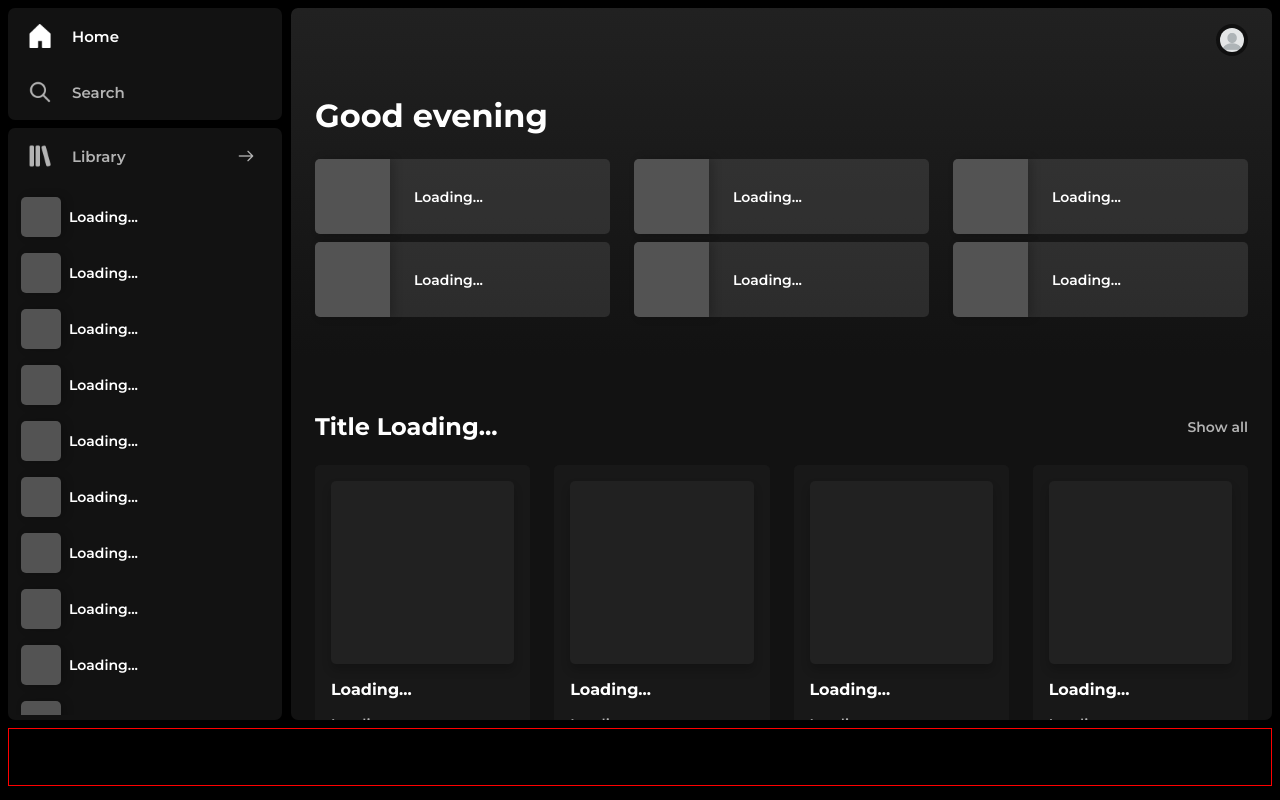
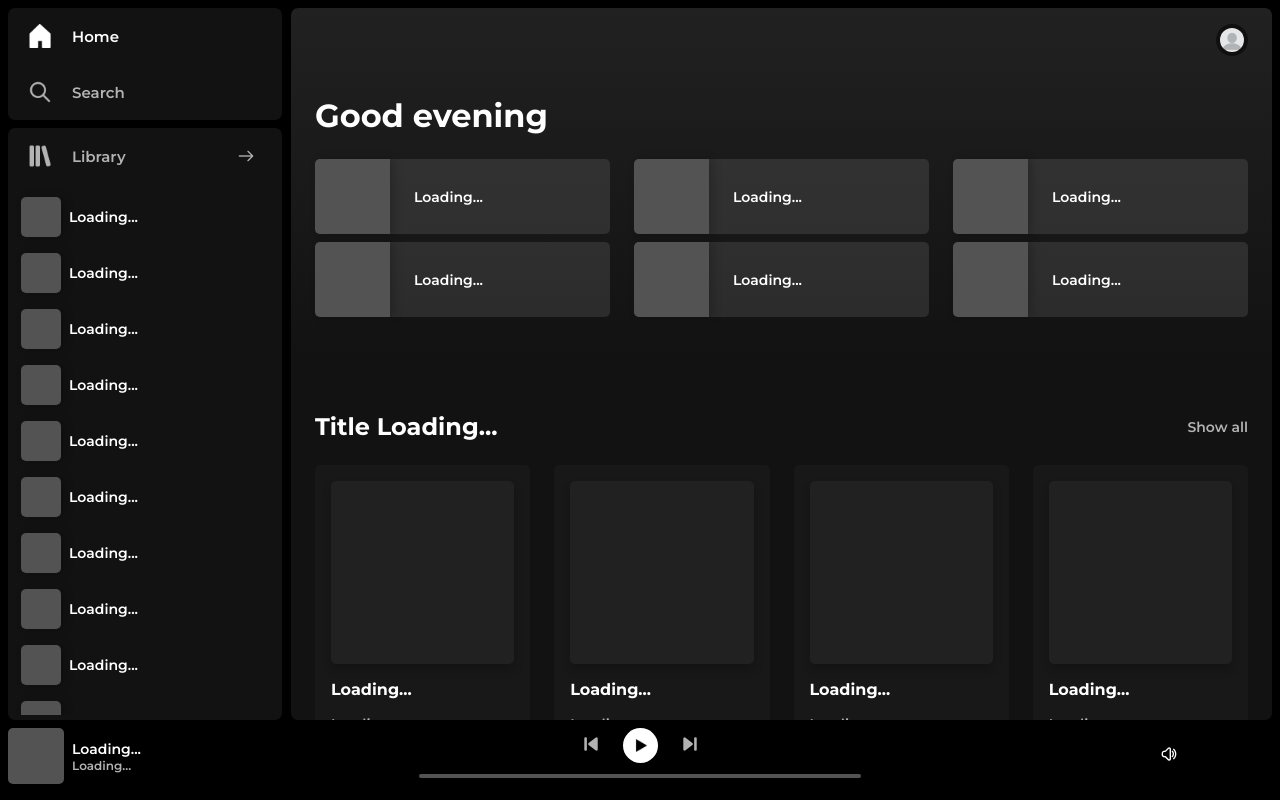
Before and after one commit to sawarni99/spotify-clone, a React (Create React App) app: page / in a window 1280 px wide. Built offline with nearby package versions, Linux system fonts and the light colour scheme.

Commit message:
Change progress implemented.

```diff
--- a/src/App.css
+++ b/src/App.css
@@ -78,5 +78,4 @@
 .app-player {
     min-height: var(--min-height);
     margin-block: var(--main-padding);
-    border: 1px red solid;
 }
--- a/src/App.jsx
+++ b/src/App.jsx
@@ -9,6 +9,7 @@ import Search from './pages/search/Search';
 import './App.css';
 import Songs from './pages/songs/Songs';
 import SideBarLibrary from './sections/side-bar-library/SideBarLibrary';
+import Player from './sections/player/Player';
 
 /*
 	1. Have to create a 404 page...
@@ -102,7 +103,9 @@ function App() {
 						</Routes>
 					</div>
 				</div>
-				<div className='app-player'></div>
+				<div className='app-player'>
+					<Player />
+				</div>
 			</div>
 		</Router>
 	);
--- a/src/components/play-button/PlayButton.css
+++ b/src/components/play-button/PlayButton.css
@@ -19,6 +19,10 @@
     margin-left: 3px;
 }
 
+.play-button.plain:hover {
+    background-color: white;
+}
+
 .play-button:hover {
     background-color: var(--color-primary-green);
     transform: scale(1.03);
--- a/src/components/play-button/PlayButton.jsx
+++ b/src/components/play-button/PlayButton.jsx
@@ -5,8 +5,8 @@ export default function PlayButton({plain, size, onClick}) {
 
   let className = 'play-button normal';
   let style = {
-    height: (size === 'small') ? '32px' : '50px',
-    width: (size === 'small') ? '32px' : '50px',
+    height: (size === 'small') ? '35px' : '50px',
+    width: (size === 'small') ? '35px' : '50px',
   }
 
   if(plain) {
--- /dev/null
+++ b/src/components/progress-bar/ProgressBar.css
@@ -0,0 +1,26 @@
+.progress-bar {
+    background-color: var(--color-gray-secondary);
+    width: 100%;
+    height: 4px;
+    border-radius: 10px;
+}
+
+.progress-bar-progress {
+    background-color: var(--color-white);
+    height: 100%;
+    border-radius: inherit;
+    display: flex;
+    justify-content: flex-end;
+    align-items: center;
+}
+
+.progress-bar:hover .progress-bar-slider{
+    background-color: var(--color-white);
+    height: 12px;
+    width: 12px;
+    border-radius: 500px;
+}
+
+.progress-bar:hover .progress-bar-progress {
+    background-color: var(--color-primary-green);
+}
--- /dev/null
+++ b/src/components/progress-bar/ProgressBar.jsx
@@ -0,0 +1,22 @@
+import './ProgressBar.css'
+import React, { useEffect, useRef } from 'react'
+import { useProgress } from '../../hooks/hooks';
+
+
+export default function ProgressBar({progress, setProgress, onClicked}) {
+	const barRef = useRef(null);
+	const progressRef = useRef(null);
+	useProgress(barRef, progressRef, setProgress);
+
+	const progressStyle = {
+		width: `${progress}%`,
+	}
+
+	return (
+		<div ref={barRef} className='progress-bar'>
+			<div ref={progressRef} style={progressStyle} className="progress-bar-progress">
+				<div className="progress-bar-slider" />
+			</div>
+		</div>
+	);
+}
--- a/src/hooks/hooks.js
+++ b/src/hooks/hooks.js
@@ -2,6 +2,7 @@ import useResizeAll from "./useResizeAll";
 import useHover from './useHover';
 import useCheckOutsideClick from './useCheckOutsideClick';
 import useResize from "./useResize";
-import useScroll from './useScroll'
+import useScroll from './useScroll';
+import useProgress from './useProgress'
 
-export {useResizeAll, useHover, useCheckOutsideClick, useResize, useScroll};
+export {useResizeAll, useHover, useCheckOutsideClick, useResize, useScroll, useProgress};
--- /dev/null
+++ b/src/hooks/useProgress.js
@@ -0,0 +1,60 @@
+import { useEffect, useState } from "react";
+// import {getStyleValue, pxToNum} from '../../utils/StyleUtil';
+
+export default function useProgress(barRef, progressRef, setProgress) {
+
+    // const [clicked, setClicked] = useState(false);
+
+    const getPositionPercent = (event, bar) => {
+        const barLeft = bar.getBoundingClientRect().left;
+        const barWidth = bar.getBoundingClientRect().width;
+        const position = event.clientX;
+        const progressPercent = (position-barLeft)/barWidth*100;
+        return progressPercent;
+    }
+
+    useEffect(() => {
+
+        const bar = barRef.current;
+        const progress = progressRef.current;
+
+        const onMouseMove = (event) => {
+            const progressPercent = getPositionPercent(event, bar);
+
+            if(progressPercent < 0) {
+                setProgress(0);
+            }else if(progressPercent > 100) {
+                setProgress(100);
+            } else {
+                setProgress(progressPercent);
+            }
+        }
+
+        const onMouseUp = () => {
+            window.removeEventListener('mousemove', onMouseMove);
+        }
+
+        const onMouseDown = (event) => {
+            window.addEventListener('mousemove', onMouseMove);
+
+            const progressPercent = getPositionPercent(event, bar);
+            setProgress(progressPercent);
+        }
+
+
+        if(barRef !== undefined && bar !== null) {
+            bar.addEventListener('mousedown', onMouseDown);
+            window.addEventListener('mouseup', onMouseUp);
+        }
+
+        return () => {
+            if(barRef !== undefined && bar !== null) {
+                bar.removeEventListener('mousedown', onMouseDown);
+            }
+			window.removeEventListener('mouseup', onMouseUp);
+        }
+
+    }, [barRef, progressRef, setProgress]);
+
+    // return clicked;
+}
--- a/src/index.css
+++ b/src/index.css
@@ -16,6 +16,7 @@
     --min-height: 56px;
     --font-size-primary: 16px;
     --font-size-small: 14px;
+    --font-size-x-small: 12px;
     --font-size-medium: 20px;
     --font-size-x-medium: 22px;
     --font-size-large: 24px;
--- /dev/null
+++ b/src/sections/player/Player.css
@@ -0,0 +1,66 @@
+.player {
+    display: flex;
+    height: 100%;
+    width: 100%;
+}
+
+.player-left {
+    display: flex;
+    flex: 1;
+    gap: var(--main-padding);
+}
+
+.player-song-img-container {
+    height: 100%;
+    aspect-ratio: 1;
+    background-color: var(--color-gray-secondary);
+    border-radius: 5px;
+}
+
+.player-song-desc {
+    display: flex;
+    flex-direction: column;
+    justify-content: center;
+}
+
+.player-song-name {
+    font-size: var(--font-size-small);
+}
+
+.player-song-artist {
+    font-size: var(--font-size-x-small);
+    color: var(--color-gray);
+}
+
+.player-center {
+    display: flex;
+    flex-direction: column;
+    flex: 2;
+    align-items: center;
+}
+
+.player-controls {
+    display: flex;
+    justify-content: center;
+    align-items: center;
+    gap: var(--secondary-padding);
+}
+
+.player-progress {
+    margin-top: 5px;
+    flex-grow: 1;
+    display: flex;
+    align-items: center;
+    width: 70%;
+}
+
+.player-right {
+    flex: 1;
+    display: flex;
+    justify-content: flex-end;
+    align-items: center;
+}
+
+.player-vol {
+    width: 30%;
+}
--- /dev/null
+++ b/src/sections/player/Player.jsx
@@ -0,0 +1,79 @@
+import Icon from '../../components/icon/Icon';
+import PlayButton from '../../components/play-button/PlayButton';
+import ProgressBar from '../../components/progress-bar/ProgressBar';
+import './Player.css';
+import React, { useEffect, useRef, useState } from 'react';
+import { useHover } from '../../hooks/hooks';
+
+export default function Player() {
+
+    const [progress, setProgress] = useState(0);
+    const [isProgressBarClicked, setIsProgressBarClicked] = useState(false);
+
+    const prevRef = useRef(null);
+    const nextRef = useRef(null);
+
+    const prevHover = useHover(prevRef);
+    const nextHover = useHover(nextRef);
+
+    const onClickPrevious = () => {
+        // Logic to play previous song...
+    }
+
+    const onClickNext = () => {
+        // Logic to play next song...
+    }
+
+    const onProgressBarClicked = (clicked) => {
+
+    }
+
+    // useEffect(() => {
+    //     let interval = setInterval(() => {
+    //         if(!isProgressBarClicked){
+    //             setProgress((progress) => progress + 1);
+    //         }
+    //     }, 1000);
+
+    //     return () => {
+    //         clearInterval(interval);
+    //     }
+    // }, [progress, isProgressBarClicked]);
+
+
+    return (
+        <div className='player'>
+            <div className="player-left">
+                <div className="player-song-img-container">
+                    <img src="" alt="" className="player-song-img" />
+                </div>
+                <div className="player-song-desc">
+                    <div className="player-song-name">Loading...</div>
+                    <div className="player-song-artist">Loading...</div>
+                </div>
+            </div>
+            <div className="player-center">
+                <div className="player-controls">
+                    <div ref={prevRef} className="player-previous">
+                        <Icon onClick={onClickPrevious} name='previous' state={prevHover[0]} size='small' />
+                    </div>
+                    <div className="player-play">
+                        <PlayButton size='small' plain />
+                    </div>
+                    <div ref={nextRef} className="player-next">
+                        <Icon onClick={onClickNext} name='next' state={nextHover[0]} size='small' />
+                    </div>
+                </div>
+                <div className="player-progress">
+                    <ProgressBar progress={progress} setProgress={setProgress} onClicked={onProgressBarClicked} />
+                </div>
+            </div>
+            <div className="player-right">
+                <div className="player-vol-img">
+                    <Icon name='sound-on' state='hover' size='small' />
+                </div>
+                <div className="player-vol"></div>
+            </div>
+        </div>
+    )
+}
```
